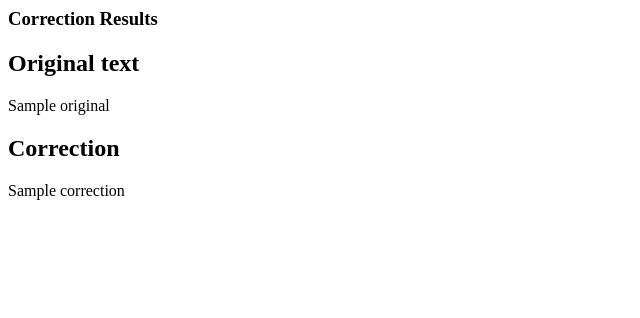
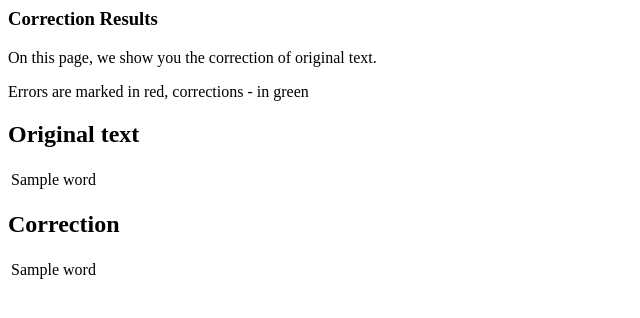
Before and after one commit to akondrashov96/LSML2_FP, a FastAPI app: template server/templates/result.html in a window 1280 px wide. Shown: the top 318 px of the page, without its empty margins (0-640 px from the left). Run offline with FastAPI, Linux system fonts and the light colour scheme; the template is opened without the code that fills it: most values are stand-ins (such as "Sample title", 1, 10 or a date in 2020).

Commit message:
Update main.py and templates
Update main.py and templates

```diff
--- a/server/main.py
+++ b/server/main.py
@@ -1,5 +1,6 @@
 from fastapi import FastAPI, Request, Form
 from fastapi.templating import Jinja2Templates
+from contextlib import asynccontextmanager
 import os
 import io
 import base64
@@ -10,9 +11,7 @@ import matplotlib.pyplot as plt
 import torch
 from transformers import T5ForConditionalGeneration, AutoTokenizer, AutoConfig, PreTrainedTokenizerFast
 
-
-app = FastAPI()
-templates = Jinja2Templates(directory = "templates")
+corrector = {}
 
 #### Functions block
 
@@ -38,12 +37,29 @@ def load_model():
 def generate_correction(input_text, tokenizer, model):
 
     sentence = "grammar: " + input_text
+    print(input_text)
 
     encodings = tokenizer(sentence, return_tensors="pt").input_ids
-    generated_tokens = model.generate(encodings)
+    generated_tokens = model.generate(encodings, max_length = 150)
     answer = tokenizer.batch_decode(generated_tokens, skip_special_tokens=True)[0]
 
-    return(answer)
+    indices = [str(int(x != y)) for x, y in zip(input_text.split(), answer.split())]
+
+    return(answer, indices)
+
+asynccontextmanager
+async def lifespan(app: FastAPI):
+
+    # Load the ML model
+
+    print("Loading model and tokenizer...")
+    corrector['tokenizer'], corrector['model'] = load_model()
+    yield
+
+    corrector.clear()
+
+app = FastAPI(lifespan=lifespan)
+templates = Jinja2Templates(directory = "templates")
 
 
 #### App Endpoints
@@ -59,11 +75,8 @@ async def root(request: Request):
 async def gen_correction(# request: Request,
                 input_text: str):
 
-    print("Loading model and tokenizer...")
-    tokenizer, model = load_model()
-
     print("Correcting...")
-    correction = generate_correction(input_text, tokenizer, model)
+    correction, indices = generate_correction(input_text, corrector['tokenizer'], corrector['model'])
 
     return {"correction": correction}
 
@@ -71,14 +84,15 @@ async def gen_correction(# request: Request,
 async def correction(request: Request,
                     input_text: str = Form(...)):
 
-    print("Loading model and tokenizer...")
-    tokenizer, model = load_model()
-
     print("Correcting...")
-    correction = generate_correction(input_text, tokenizer, model)
+    correction, indices = generate_correction(input_text,
+                                              corrector['tokenizer'],
+                                              corrector['model'])
+    print(list(zip(correction.split(), indices)))
+    input_text = list(zip(input_text.split(), list(indices)))
+    correction = list(zip(correction.split(), list(indices)))
 
     return templates.TemplateResponse("result.html",
                                       {"request": request,
                                        "original": input_text,
-                                       "input_text": input_text,
                                        "correction": correction})
--- a/server/templates/result.html
+++ b/server/templates/result.html
@@ -1,18 +1,38 @@
 <html>
     <head>
         <title>Correction Page</title>
+        <style>
+            .error   { color: red; }
+            .success { color: black; }
+        </style>
     </head>
     <body>
 
         <h3 style="color:black">Correction Results</h3>
 
+        <p>On this page, we show you the correction of original text.</p>
+        <p>Errors are marked in red, corrections - in green</p>
+
         <h2 style="color:black">Original text</h2>
 
-        <p>{{ original }}</p>
+        <table class="original">
+            <tr>
+            {% for word, index in original %}
+            <td><p {% if index == '1' %} style="color:red" {% endif %}> {{ word }}</p></td>
+            {% endfor %}
+            </tr>
+        </table>
 
         <h2 style="color:black">Correction</h2>
 
-        <p>{{ correction }}</p>
+        <table class="correction">
+            <tr>
+            {% for word, index in correction %}
+            <td><p {% if index == '1' %} style="color:green" {% endif %}> {{ word }}</p></td>
+            {% endfor %}
+            </tr>
+        </table>
+
 
     </body>
 </html>
```
